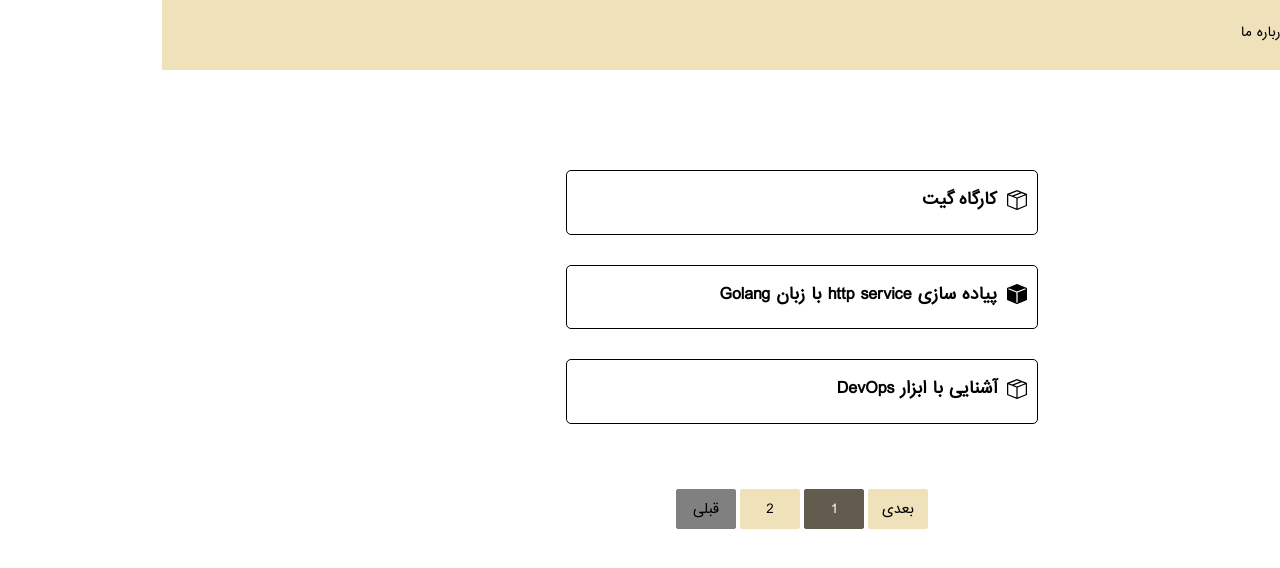
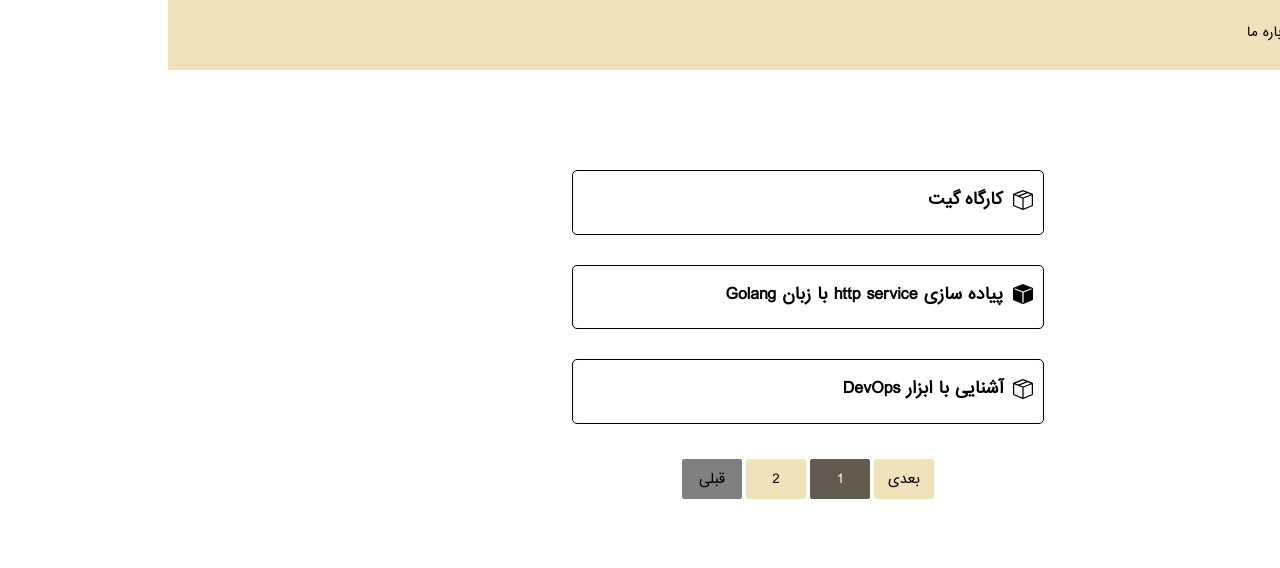
Before and after one commit to aut-daralfonoon/frontend, a Vue app: page /events in a window 1280 px wide. Shown: the top 568 px of the page. Built offline with nearby package versions, Linux system fonts and the light colour scheme.

Commit message:
update: event section

```diff
--- a/src/views/EventsView.vue
+++ b/src/views/EventsView.vue
@@ -18,7 +18,7 @@ import { useEventsStore } from "../stores/events"
           :poster="event.poster"
           class="event-box"
       ></SmallEvent>
-    </div>
+      <!-- opening the events section -->
       <div class="btn-row">
         <button
             v-if="this.index+useEventsStore().getStep < useEventsStore().getTotalNumberOfEvents"
@@ -45,6 +45,7 @@ import { useEventsStore } from "../stores/events"
         <button v-else class="span-row">
           {{ "قبلی" }}
         </button>
+      </div>
     </div>
   </main>
 </template>
@@ -75,6 +76,8 @@ export default {
 }
 
 .btn-row {
+  margin-top: 20px;
+
   display: flex;
   justify-content: center;
   flex-wrap: wrap;
```
Lines whose indentation alone changed are shown as unchanged.
